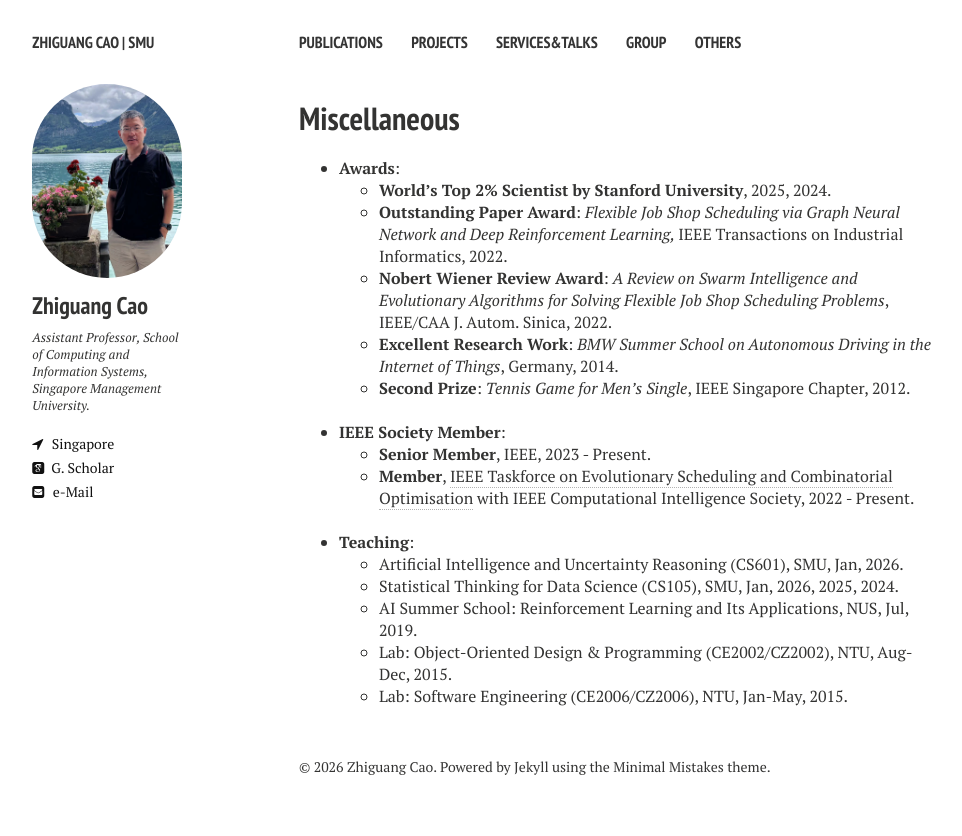
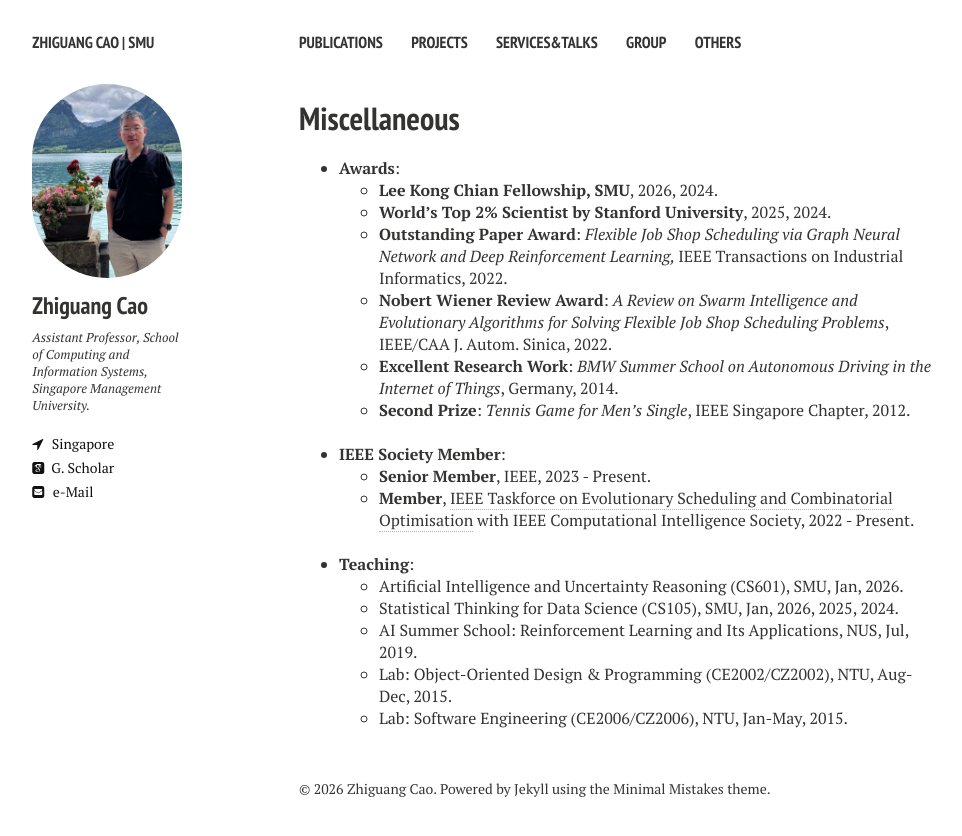
Before and after one commit to zhiguangcaosg/zhiguangcaosg.github.io, a Jekyll site: the page built from others.md, in a window 1280 px wide. Shown: the top 836 px of the page, without its empty margins (21-983 px from the left). Built offline with Jekyll 4.4.1, drawn with Linux system fonts in a browser that asks for light colours; nearby versions of some CDN libraries.

Commit message:
Update others.md

```diff
--- a/others.md
+++ b/others.md
@@ -20,6 +20,8 @@ comments: false
 <li>
 <b>Awards</b>:
 	<ul>
+	<li> <b>Lee Kong Chian Fellowship, SMU</b>, 2026, 2024.
+	</li>
 	<li> <b>World’s Top 2% Scientist by Stanford University</b>, 2025, 2024.
 	</li>
 	<li> <b>Outstanding Paper Award</b>: <i> Flexible Job Shop Scheduling via Graph Neural Network and Deep Reinforcement Learning, </i> IEEE Transactions on Industrial Informatics, 2022.
```
